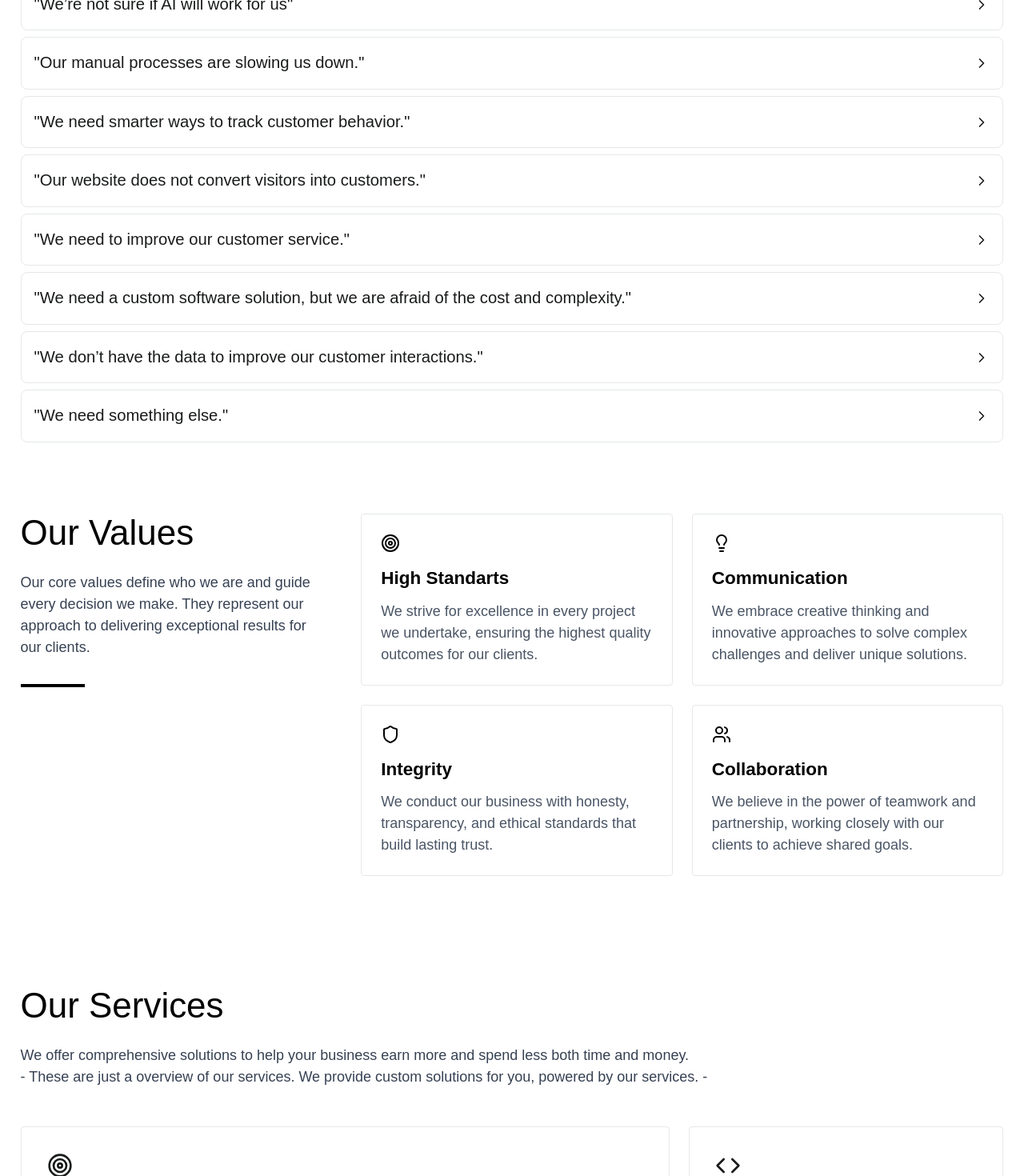
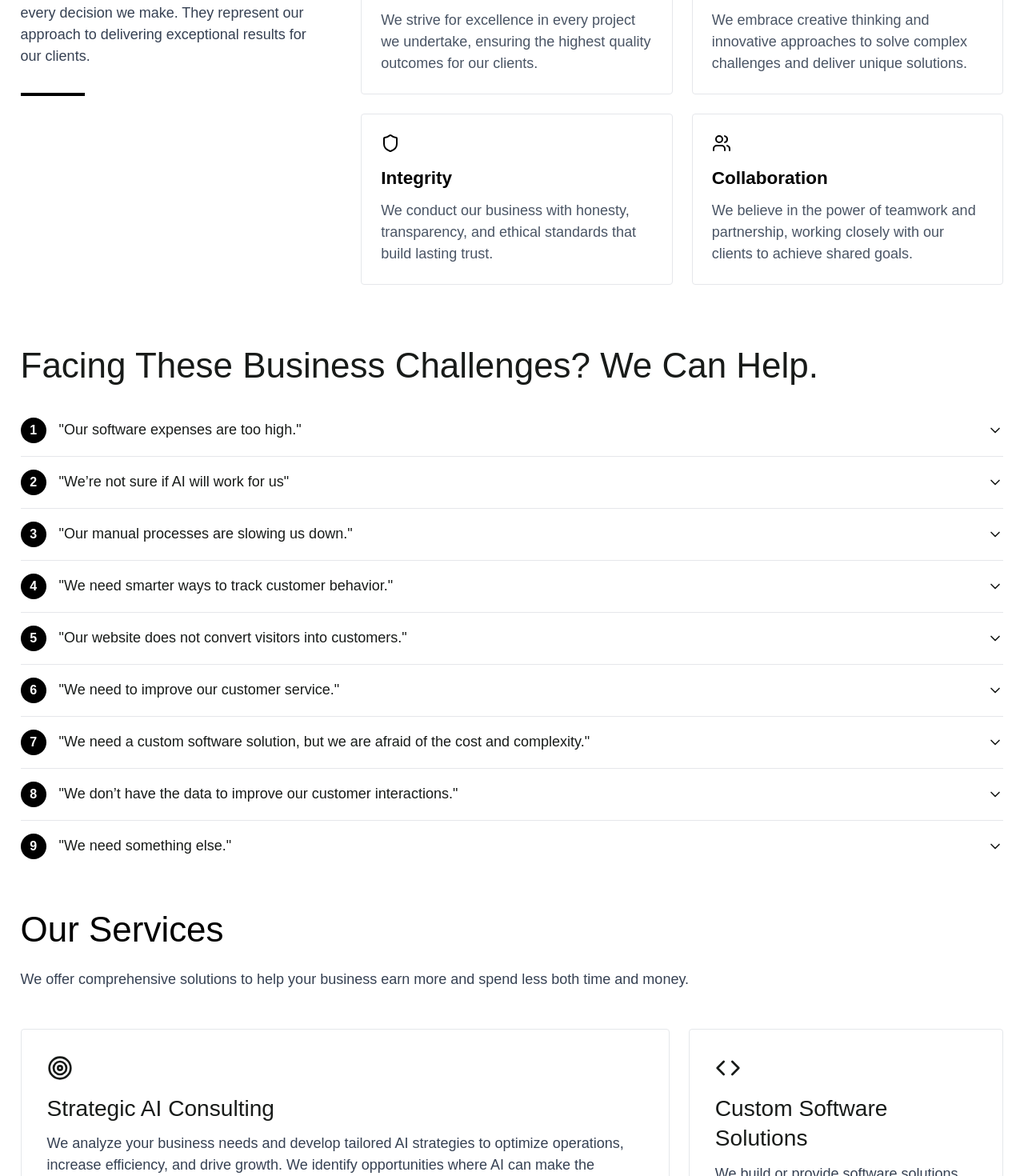
Before and after one commit to cagansen-git/EVOB, a SvelteKit app: page / in a window 1280 px wide. Shown: the part 980-2450 px from the top of the page at 80% size. Built offline with nearby package versions, Linux system fonts and the light colour scheme.

Commit message:
Refactor page structure and components: reorder Questions section, adjust spacing in OurValues, and streamline content in ServicesSection; enhance Questions component for better organization

```diff
--- a/src/components/FAQ.svelte
+++ b/src/components/FAQ.svelte
@@ -1,13 +1,9 @@
 <script>
 	// @ts-nocheck
-
-	import { ChevronRight } from '@lucide/svelte';
-
-	// State to track which accordion item is active
-	let activeIndex = $state(null); // Changed to null to allow closing
-
-	// Accordion data with titles and content
-	const accordionItems = $state([
+	import Accordion from './Accordion.svelte';
+	const questions = [
+		{
+			items: [
 				{
 					title: '"Do you provide ongoing support after the project is completed?"',
 					content:
@@ -89,7 +85,8 @@
 						'Slow responses and inefficiencies frustrate customers. We implement AI-powered chatbots and automation to provide instant, accurate, and 24/7 support—improving response times and customer satisfaction while reducing workload.'
 				},
 				{
-			title: '"We need a custom software solution, but we are afraid of the cost and complexity."',
+					title:
+						'"We need a custom software solution, but we are afraid of the cost and complexity."',
 					content:
 						"Off-the-shelf software often forces you to adapt to it. We build custom software that adapts to you. Our approach is different: we focus on your specific needs, eliminating unnecessary features and bloat. This results in a more efficient, cost-effective solution in the long run. Plus, you own the software and the data – no more recurring licensing fees or vendor dependence. We also provide ongoing maintenance and support, so you're never left stranded."
 				},
@@ -103,44 +100,15 @@
 					content:
 						'We’re happy to help! Book a free consultation, and we’ll answer any questions you have about AI, automation, software optimization, and how we can support your business. No commitment—just clarity.'
 				}
-	]);
-
-	// Function to handle accordion item click
-	function handleAccordionClick(index) {
-		activeIndex = activeIndex === index ? null : index; // Toggle functionality
+			]
 		}
+	];
 </script>
 
 <section class="">
 	<h3 class="mb-6 text-3xl text-black md:text-4xl">People also asked.</h3>
 
-	<div class="flex flex-col gap-2">
-		{#each accordionItems as item, index}
-			<div
-				class="overflow-hidden rounded-lg border border-gray-200"
-				data-testid={`accordion-item-${index}`}
-			>
-				<button
-					class="focus:ring-primary-500 flex w-full cursor-pointer items-center justify-between p-4 text-left font-medium transition-all duration-200 hover:bg-gray-50 focus:outline-none"
-					onclick={() => handleAccordionClick(index)}
-					aria-expanded={activeIndex === index}
-					aria-controls={`content-${index}`}
-				>
-					<span class="text-lg">{item.title}</span>
-					<ChevronRight
-						class={`h-5 w-5 transition-transform duration-200 ${
-							activeIndex === index ? 'rotate-90' : ''
-						}`}
-						aria-hidden="true"
-					/>
-				</button>
-
-				{#if activeIndex === index}
-					<div id={`content-${index}`} class="prose max-w-none px-4 pb-4">
-						<p class="text-gray-700">{item.content}</p>
-					</div>
-				{/if}
-			</div>
+	{#each questions as question}
+		<Accordion items={question.items} />
 	{/each}
-	</div>
 </section>
--- a/src/components/OurValues.svelte
+++ b/src/components/OurValues.svelte
@@ -30,7 +30,7 @@
 	];
 </script>
 
-<section id="ourValues" class="py-2xl">
+<section id="ourValues" class="py-xl">
 	<div class="mx-auto max-w-7xl py-xl">
 		<div class="grid grid-cols-1 gap-12 lg:grid-cols-12">
 			<!-- Left-aligned text description -->
--- a/src/components/Questions.svelte
+++ b/src/components/Questions.svelte
@@ -1,17 +1,14 @@
 <script>
 	// @ts-nocheck
+	import Accordion from './Accordion.svelte';
 
-	import { ChevronRight } from '@lucide/svelte';
-
-	// State to track which accordion item is active
-	let activeIndex = $state(null); // Changed to null to allow closing
-
-	// Accordion data with titles and content
-	const accordionItems = $state([
+	const questions = [
+		{
+			items: [
 				{
 					title: '"Our software expenses are too high."',
 					content:
-				"You're likely overpaying for software you don't fully use. We audit your tech stack, identify unnecessary costs, and recommend cost-effective alternatives—whether it’s switching to open-source tools, consolidating redundant software, or optimizing your licensing plans. Reduce expenses without sacrificing functionality."
+						"You're likely overpaying for software you don't fully use. We audit your tech stack, identify unnecessary costs, and recommend cost-effective alternatives—whether it's switching to open-source tools, consolidating redundant software, or optimizing your licensing plans. Reduce expenses without sacrificing functionality."
 				},
 				{
 					title: '"We’re not sure if AI will work for us"',
@@ -39,7 +36,8 @@
 						'Slow responses and inefficiencies frustrate customers. We implement AI-powered chatbots and automation to provide instant, accurate, and 24/7 support—improving response times and customer satisfaction while reducing workload.'
 				},
 				{
-			title: '"We need a custom software solution, but we are afraid of the cost and complexity."',
+					title:
+						'"We need a custom software solution, but we are afraid of the cost and complexity."',
 					content:
 						"Off-the-shelf software often forces you to adapt to it. We build custom software that adapts to you. Our approach is different: we focus on your specific needs, eliminating unnecessary features and bloat. This results in a more efficient, cost-effective solution in the long run. Plus, you own the software and the data – no more recurring licensing fees or vendor dependence. We also provide ongoing maintenance and support, so you're never left stranded."
 				},
@@ -53,46 +51,16 @@
 					content:
 						'We’re happy to help! Book a free consultation, and we’ll answer any questions you have about AI, automation, software optimization, and how we can support your business.'
 				}
-	]);
+			]
+		}
+	];
 
-	// Function to handle accordion item click
-	function handleAccordionClick(index) {
-		activeIndex = activeIndex === index ? null : index; // Toggle functionality
-	}
 </script>
 
 <section class="">
-	<h3 class="mb-6 text-3xl md:text-4xl ">
-		Facing These Business Challenges? We Can Help.
-	</h3>
+	<h3 class="mb-6 text-2xl md:text-4xl">Facing These Business Challenges? We Can Help.</h3>
 
-	<div class="flex flex-col gap-2">
-		{#each accordionItems as item, index}
-			<div
-				class="overflow-hidden rounded-lg border border-gray-200"
-				data-testid={`accordion-item-${index}`}
-			>
-				<button
-					class="focus:ring-primary-500 flex w-full cursor-pointer items-center justify-between p-4 text-left font-medium transition-all duration-200 hover:bg-gray-50 focus:outline-none"
-					onclick={() => handleAccordionClick(index)}
-					aria-expanded={activeIndex === index}
-					aria-controls={`content-${index}`}
-				>
-					<span class="text-lg">{item.title}</span>
-					<ChevronRight
-						class={`h-5 w-5 transition-transform duration-200 ${
-							activeIndex === index ? 'rotate-90' : ''
-						}`}
-						aria-hidden="true"
-					/>
-				</button>
-
-				{#if activeIndex === index}
-					<div id={`content-${index}`} class="prose max-w-none px-4 pb-4">
-						<p class="text-gray-700">{item.content}</p>
-					</div>
-				{/if}
-			</div>
+	{#each questions as question}
+		<Accordion items={question.items} />
 	{/each}
-	</div>
 </section>
--- a/src/components/ServicesSection.svelte
+++ b/src/components/ServicesSection.svelte
@@ -11,10 +11,7 @@
 			money.
 		</p>
 
-		<p class="text-gray-700">
-			- These are just a overview of our services. We provide custom solutions for you, powered by
-			our services. -
-		</p>
+
 	</div>
 
 	<div class="grid grid-cols-1 gap-6 md:grid-cols-3">
@@ -25,7 +22,7 @@
 			<div class="bg-primary/10 mb-4 rounded-full">
 				<Target class="text-primary h-8 w-8" />
 			</div>
-			<h3 class="mb-3 md:text-xl lg:text-2xl">Future Proof Your Business With Strategic AI Consulting</h3>
+			<h3 class="mb-3 md:text-xl lg:text-2xl">Strategic AI Consulting</h3>
 			<p class="text-gray-700">
 				We analyze your business needs and develop tailored AI strategies to optimize operations,
 				increase efficiency, and drive growth. We identify opportunities where AI can make the
@@ -39,7 +36,7 @@
 			<div class="bg-primary/10 mb-4 rounded-full">
 				<Code class="text-primary h-8 w-8" />
 			</div>
-			<h3 class="mb-3 md:text-xl lg:text-2xl">Maximize Efficiency With Custom Software Solutions</h3>
+			<h3 class="mb-3 md:text-xl lg:text-2xl">Custom Software Solutions</h3>
 			<p class="text-gray-700">
 				We build or provide software solutions tailored to your specific business requirements,
 				ensuring seamless migration from your existing systems.
--- a/src/routes/+page.svelte
+++ b/src/routes/+page.svelte
@@ -12,7 +12,7 @@
 </svelte:head>
 
 <HeadingSection></HeadingSection>
+<OurValues></OurValues>
 <Questions></Questions>
-<OurValues></OurValues>
 <ServicesSection></ServicesSection>
 <Button link="/contact" text="Contact Us" target=""></Button>
--- a/src/routes/contact/+page.svelte
+++ b/src/routes/contact/+page.svelte
@@ -10,7 +10,7 @@
 	Want to scale your business, boost revenue, and gain a competitive advantage? Contact us to
 	discuss more.
 </h1>
-<div class="flex flex-col gap-4 space-y-4 md:flex-row md:space-y-0">
+<div class="flex-inline space-y-4">
 	<Button
 		text="Schedule a discovery call"
 		link="https://cal.com/evob.tech/discoverycall?user=evob.tech"
```
Lines whose indentation alone changed are shown as unchanged.
